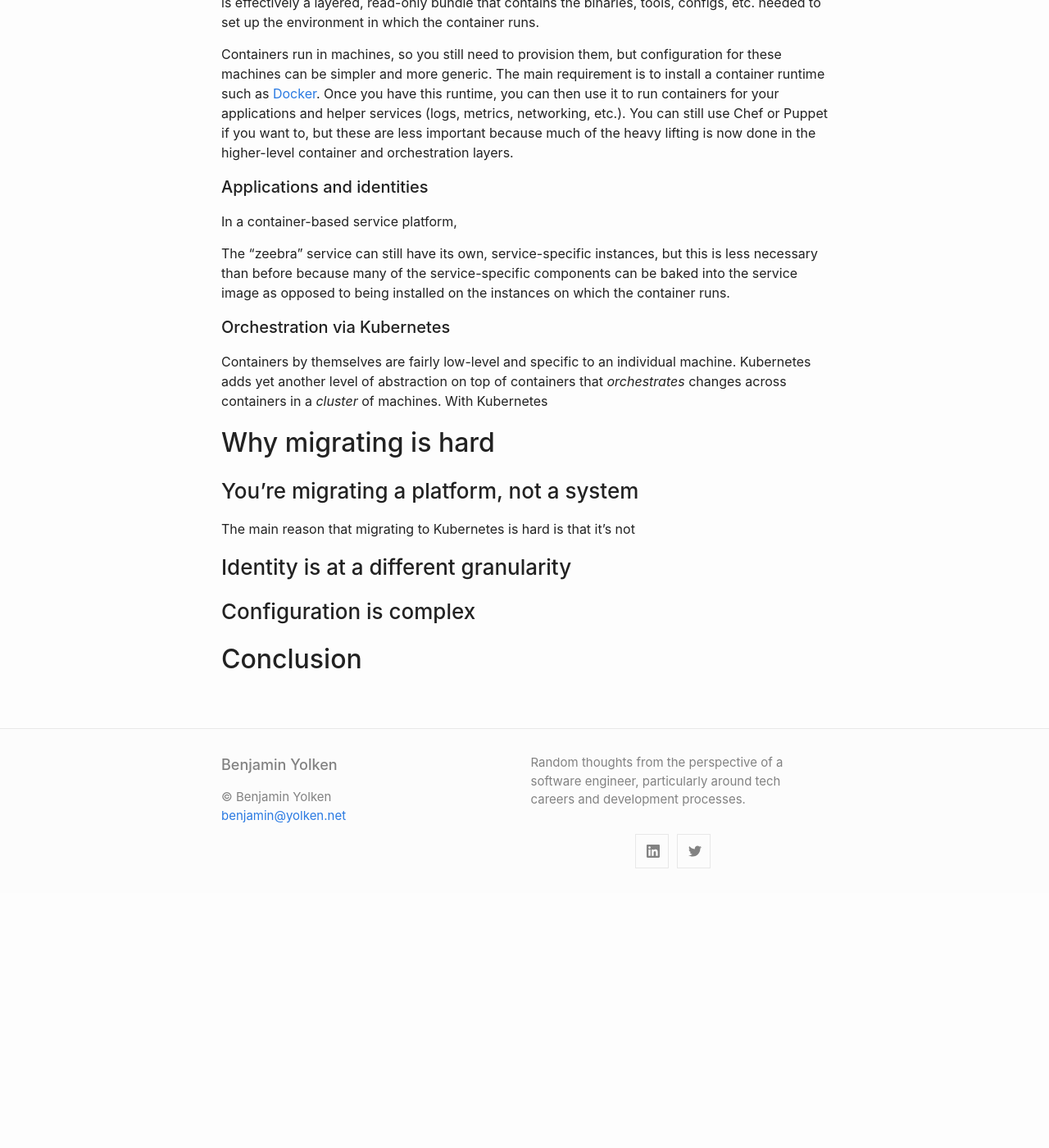
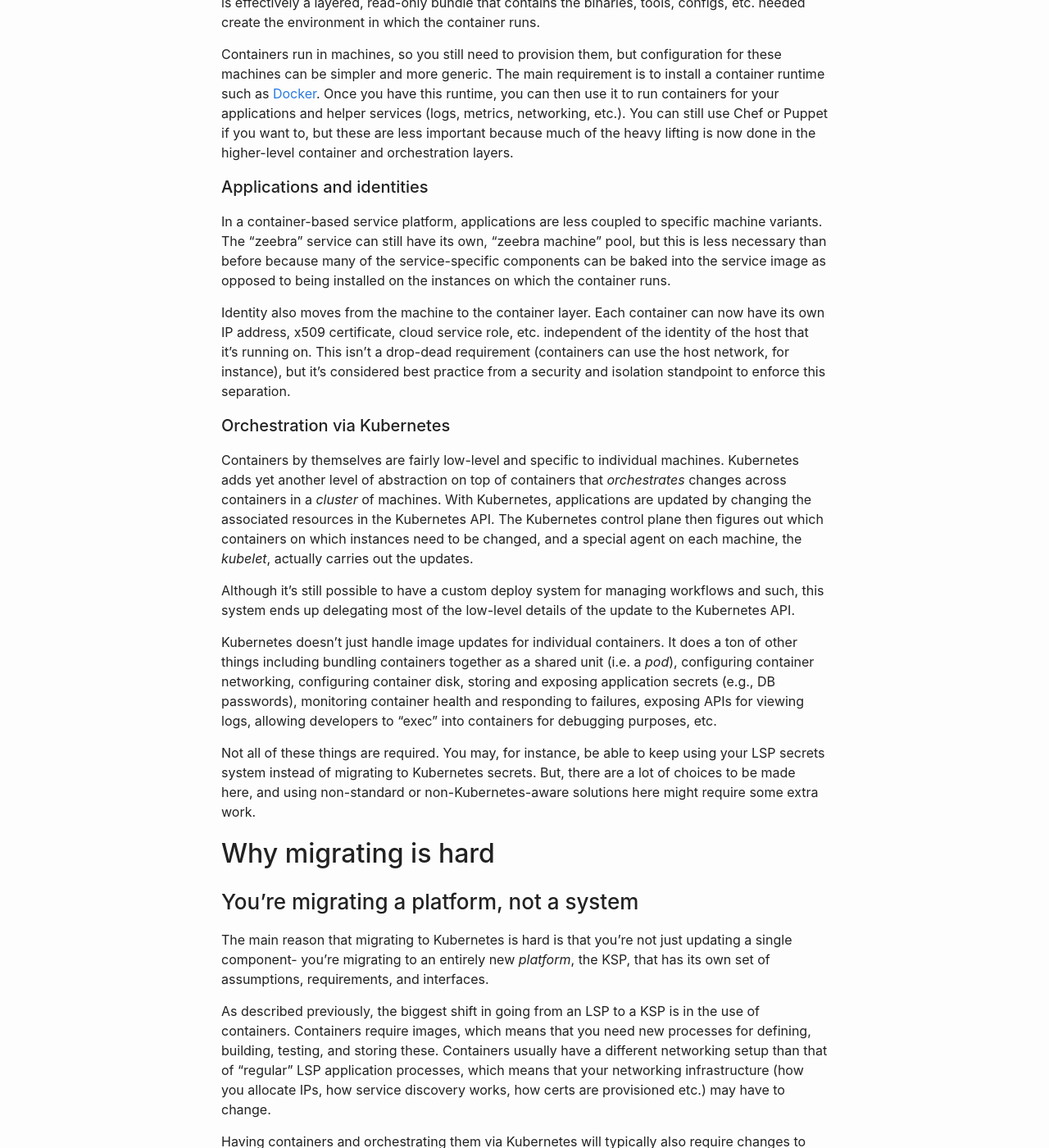
Before and after one commit to yolken/yolken-blog, a Jekyll site: the page built from site/_posts/2021-04-05-migrating-to-kubernetes-is-hard.md, in a window 1280 px wide and 1400 px high, scrolled down 2522 px. Shown: the whole window at 82% size. Built offline with Jekyll 4.4.1, drawn with Linux system fonts in a browser that asks for light colours; before the commit the page ends 3611 px from its top, so only the background shows below that; some of the changed text lies outside the part shown.

Commit message:
Keep iterating on kubernetes post

```diff
--- a/site/_posts/2021-04-05-migrating-to-kubernetes-is-hard.md
+++ b/site/_posts/2021-04-05-migrating-to-kubernetes-is-hard.md
@@ -108,7 +108,6 @@ various rules, workflows, and infrastructure quirks specific to each organizatio
 open-sourced, like Netflix's [Spinnaker](https://spinnaker.io/), but many companies still end
 up building their own because of the amount of customization required.
 
-
 ## Kubernetes service platforms
 
 When you migrate to Kubernetes, you're replacing the LSP with a new, Kubernetes-based service
@@ -120,9 +119,9 @@ KSPs have a few big differences from LSPs, which are described in the sections b
 #### It's all about containers
 
 In the KSP, as opposed to the LSP, the main unit of compute is a *container*, not a machine.
-A container is, at a high level, just a semi-isolated process. A container runs from an *image*,
+At a high level, a container is just a semi-isolated process. Each container runs from an *image*,
 which is effectively a layered, read-only bundle that contains the binaries, tools, configs, etc.
-needed to set up the environment in which the container runs.
+needed create the environment in which the container runs.
 
 Containers run in machines, so you still need to provision them, but configuration for these
 machines can be simpler and more generic. The main requirement is to install
@@ -133,82 +132,113 @@ much of the heavy lifting is now done in the higher-level container and orchestr
 
 #### Applications and identities
 
-In a container-based service platform,
+In a container-based service platform, applications are less coupled to specific
+machine variants. The "zeebra" service can still have its own, "zeebra machine" pool, but this
+is less necessary than before because many of the service-specific components can be baked into the
+service image as opposed to being installed on the instances on which the container runs.
 
-The "zeebra" service can still have its own, service-specific instances, but this is less necessary
-than before because many of the service-specific components can be baked into the service image
-as opposed to being installed on the instances on which the container runs.
-
-
+Identity also moves from the machine to the container layer. Each container can now have its own
+IP address, x509 certificate, cloud service role, etc. independent of the identity of the host
+that it's running on. This isn't a drop-dead requirement (containers can use the host network,
+for instance), but it's considered best practice from a security and isolation standpoint to
+enforce this separation.
 
 #### Orchestration via Kubernetes
 
-Containers by themselves are fairly low-level and specific to an individual machine. Kubernetes
+Containers by themselves are fairly low-level and specific to individual machines. Kubernetes
 adds yet another level of abstraction on top of containers that *orchestrates* changes across
-containers in a *cluster* of machines. With Kubernetes
+containers in a *cluster* of machines. With Kubernetes, applications are updated by changing
+the associated resources in the Kubernetes API. The Kubernetes control plane then figures
+out which containers on which instances need to be changed, and a special agent on each machine,
+the *kubelet*, actually carries out the updates.
 
+Although it's still possible to have a custom deploy system for managing workflows and such,
+this system ends up delegating most of the low-level details of the update to the Kubernetes API.
+
+Kubernetes doesn't just handle image updates for individual containers. It does a ton of other
+things including bundling containers together as a shared unit (i.e. a *pod*), configuring container
+networking, configuring container disk, storing and exposing application secrets (e.g., DB
+passwords), monitoring container health and responding to failures, exposing APIs for viewing logs,
+allowing developers to "exec" into containers for debugging purposes, etc.
+
+Not all of these things are required. You may, for instance, be able to keep using your LSP
+secrets system instead of migrating to Kubernetes secrets. But, there are a lot of choices to
+be made here, and using non-standard or non-Kubernetes-aware solutions here might require some
+extra work.
 
 ## Why migrating is hard
 
 ### You're migrating a platform, not a system
 
-The main reason that migrating to Kubernetes is hard is that it's not
+The main reason that migrating to Kubernetes is hard is that you're not just updating a single
+component- you're migrating to an entirely new *platform*, the KSP, that
+has its own set of assumptions, requirements, and interfaces.
 
-### Identity is at a different granularity
+As described previously, the biggest shift in going from an LSP to a KSP is in the use of
+containers. Containers require images, which means that you need new processes for defining,
+building, testing, and storing these. Containers usually have a different networking setup than
+that of "regular" LSP application processes, which means that your networking infrastructure
+(how you allocate IPs, how service discovery works, how certs are provisioned etc.) may have to
+change.
 
+Having containers and orchestrating them via Kubernetes will typically also require changes to the
+frameworks you use for logging, metrics, secrets, performance monitoring, and deploys. Although it's
+possible to keep using the LSP equivalents for these, the interfaces will be slightly different;
+logs, for instance, will be written into a different place in the file system, and in a different
+format, which means that whatever log collector/forwarder you're using will need to be reconfigured.
 
+Many of these updates aren't difficult when considered independently. However, there are a lot of
+them to do and there are a lot of problems that can be encountered along the way, so the whole
+process can take a long time from end-to-end. And, it's hard to any run mission-critical services in
+the KSP in production before you have some basic implementations in place for each of the
+core platform components.
+
+### Identity at a different granularity
+
+As mentioned previously, a KSP typically separates machine identity from application identity.
+While this is nice from a security and isolation standpoint, it can be a huge pain, particularly
+if legacy systems have ingrained the idea that machines map 1:1 to identities.
+
+In the AWS world, for instance, IAM roles and network interfaces (with their associated IP
+addresses and security group designations) are typically tied to EC2 instances. Supporting
+container-level roles, externally addressable IPs, security groups, etc. is possible and has been
+getting slightly better over time, but is still not completely trivial. Many companies
+depend on third-party tools like [kube2iam](https://github.com/jtblin/kube2iam), which work but
+aren't perfect and are often a hassle to set up.
 
 ### Configuration is complex
 
+The Kubernetes configuration for a simple, single-container application is not too terrible.
+However, as you add in init and sidecar containers, shared volumes, scheduling constraints,
+health probes, and other features that production systems might need, these configs can become
+fairly complex.
 
+This complexity leads to at least two problems when adopting Kubernetes. First, you need
+to figure out how to set all of the knobs that the configs expose, which can require a lot
+of trial-and-error. Second, when multiplied out across dozens (or hundreds) of apps running
+in different environments, manually creating and updating the corpus of Kubernetes configs
+for an organization can become really tedious- you need some tooling to help.
+
+Most companies address the second issue with a combination of YAML templating (via systems like
+[Helm](https://helm.sh/)) and higher-level, company-specific config generation tools. These help,
+but there really aren't any perfect solutions here. See
+[this post](https://segment.com/blog/kubernetes-configuration/) that
+I wrote for the Segment engineering blog last year for more detail.
+
+As part of the migration process, you need to evaluate the various approaches here and either
+adopt a third-party tool or write you own, which can be a non-trivial amount of work.
+
+### Some batteries not included
+
+Kubernetes includes a powerful set of base API primitives and tooling. However, the pieces it
+includes don't cover 100% of what you need to run Kubernetes in production. Several big chunks, in
+particular
+[service networking](https://kubernetes.io/docs/concepts/cluster-administration/networking/), are
+specified in high-level terms but not actually implemented.
+
+Thankfully, there are solid third-party solutions available for these missing pieces. As with the
+identity mapping issues described above, however, there may be a lot of work involved to
+evaluate the various options, make a decision about which ones to use, and deploy them in your
+clusters.
 
 ## Conclusion
-
-
-
-<!---
-
-#### Observability and debugging
-
-The exact details of how services are observed and debugged in an LSP varies a lot from
-company to company. Typically, however, the configuration management system (e.g., Chef or
-Puppet) is used to provision machine-wide daemons that handle things like logs, metrics,
-and performance monitoring. Application and system logs, for instance, might be scraped by
-a system like [Beats](https://www.elastic.co/beats/), and metrics might be collected
-and forwarded from something like the [Datadog agent](https://docs.datadoghq.com/agent/).
-
-## Migrating to Kubernetes
-
-### Building images
-
-Kubernetes workloads run in *containers*, i.e. semi-isolated processes managed by a runtime
-like [Docker](https://www.docker.com/products/container-runtime). Each container runs
-from an *image* which is an immutable, layered bundle of
-
-Many LSPs don't
-
-### Creating configs
-
-Kubernetes workloads are declared as *resources* that are configured through the Kubernetes
-API. There are a variety of formats in use here, but usually the configuration is defined
-in YAML which
-
-Simple
-
-### Deploys
-
-
-
-### Logging
-
-
-
-### Metrics
-
-### Secrets
-
-### Networking and service discovery
-
-### Developer debugging
-
---->
```
Also changed, not shown: other parts of site/_posts/2021-04-05-migrating-to-kubernetes-is-hard.md (+1 -1 lines).
